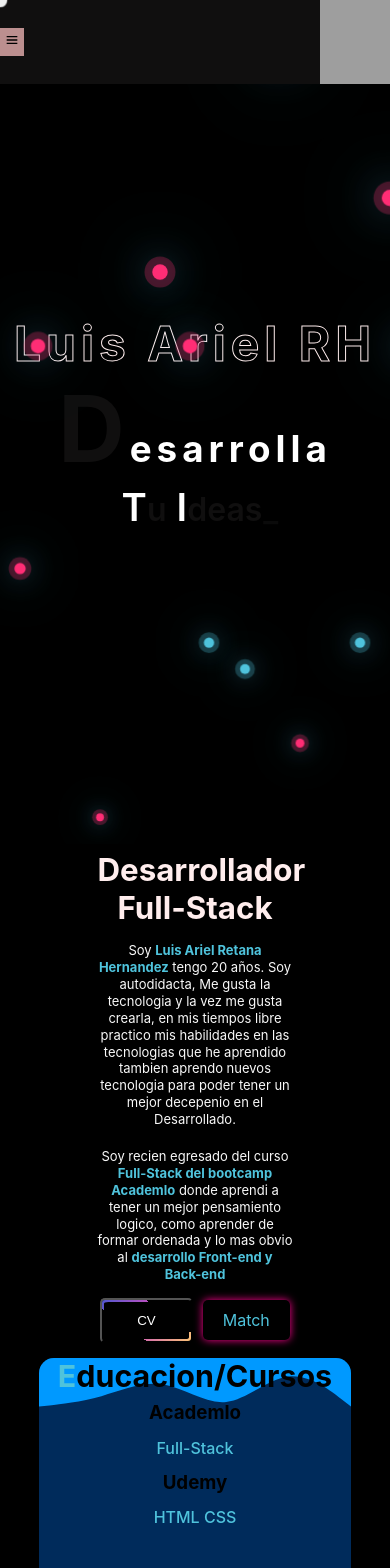
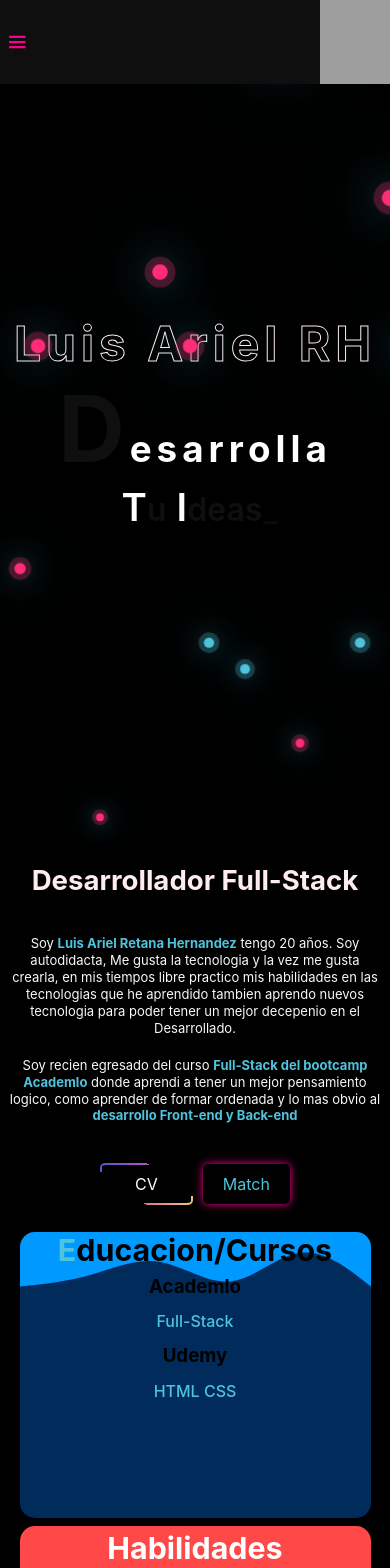
Before and after one commit to LuisArielRetanaHernadez/portafolio, a React (Create React App) app: page / in a window 390 px wide. Shown: the top 1568 px of the page. Built offline with nearby package versions, Linux system fonts and the light colour scheme; grey boxes are pictures that could not be loaded.

Commit message:
responsive, formulario contact, links de contact

```diff
--- a/src/App.css
+++ b/src/App.css
@@ -68,3 +68,9 @@ body, html {
 ::-webkit-scrollbar-track {
   background-color: #100F0F;
 }
+
+@media (max-width: 800px) {
+  .cursor-inner, .cursor-outer {
+    display: none;
+  }
+}
--- a/src/component/Footer/Footer.jsx
+++ b/src/component/Footer/Footer.jsx
@@ -2,11 +2,14 @@
 import "./Footer.css"
 
 const Footer = () => {
+
+    const mensaggeWhatsapp = "Hola, Que tal!";
+
     return (
         <section className="container-Footer">
-            {/* <svg className="wave" xmlns="http://www.w3.org/2000/svg" viewBox="0 0 1440 320">
+            <svg className="wave" xmlns="http://www.w3.org/2000/svg" viewBox="0 0 1440 320">
                 <path fill="#" fillOpacity="1" d="M0,128L48,128C96,128,192,128,288,106.7C384,85,480,43,576,48C672,53,768,107,864,138.7C960,171,1056,181,1152,160C1248,139,1344,85,1392,58.7L1440,32L1440,0L1392,0C1344,0,1248,0,1152,0C1056,0,960,0,864,0C768,0,672,0,576,0C480,0,384,0,288,0C192,0,96,0,48,0L0,0Z"></path>
-            </svg> */}
+            </svg>
             <div className="content-Footer">
                 <ul className="content-list-footer-logo">
                     <li>Copyright Luis Ariel Retana Hernandez</li>
@@ -15,17 +18,17 @@ const Footer = () => {
             <div className="content-icon-contact">
                 <ul>
                     <li>
-                        <a href="tel: 777">
+                        <a href={`https://wa.me/525585221996?text=${mensaggeWhatsapp}`} target="_black">
                             <img src="https://res.cloudinary.com/dqmkovsdy/image/upload/v1658781424/portafolio/icons/whatsapp_icon-icons.com_62756_jrot9j.ico" alt="icon de whatsapp"/>
                         </a>
                     </li>
                     <li>
-                        <a href="https://www.linkedin.com/in/luis-ariel-retanan-hernandez-b89334221/">
+                        <a href="https://www.linkedin.com/in/luis-ariel-retanan-hernandez-b89334221/" target="_black">
                             <img src="https://res.cloudinary.com/dqmkovsdy/image/upload/v1658781431/portafolio/icons/linkedin_icon-icons.com_65929_vl38ks.ico" alt="icon de whatsapp"/>
                         </a>
                     </li>
                     <li>
-                        <a href="mailto: developerluisarielrh@gmail.com">
+                        <a href="mailto: developerluisarielrh@gmail.com" target="_black">
                             <img src="https://res.cloudinary.com/dqmkovsdy/image/upload/v1658781436/portafolio/icons/4202011emailgmaillogomailsocialsocialmedia-115677_115624_ytnsqx.ico" alt="icon de whatsapp"/>
                         </a>
                     </li>
--- a/src/component/Home/AboutMe/AboutMe.css
+++ b/src/component/Home/AboutMe/AboutMe.css
@@ -86,8 +86,8 @@
     justify-content: center;
 }
 
-.container-buttons button {
-    padding: 13px 35px;
+.container-buttons .button-cv {
+    padding: 11px 35px;
     /* border: 1px solid #ff2d75; */
     border-radius: 5px;
     color: white;
@@ -101,10 +101,10 @@
     position: relative;
 }
 
-.container-buttons button p {
+.container-buttons .button-cv p {
     position: relative;
 }
-.container-buttons button::before {
+.container-buttons .button-cv::before {
     content: '';
     width: 120%;
     height: 80%;
@@ -113,13 +113,13 @@
     position: absolute;
     animation: Dowland 2s linear infinite;
 }
-.container-buttons button span {
+.container-buttons .button-cv span {
     border-radius: 5%;
     background-color: black;
     position: absolute;
     inset: 2px;
 }
-.container-buttons button p {
+.container-buttons .button-cv p {
     position: relative;
     z-index: 10;
 }
@@ -132,7 +132,7 @@
     }
 }
 
-.container-buttons a {
+.container-buttons .button-direction-contact {
     margin-left: 10px;
     padding: 10px 20px;
     border-radius: 5px;
@@ -144,7 +144,7 @@
     position: relative;
     /* background-color: blueviolet; */
 }
-.container-buttons a {
+.container-buttons .button-direction-contact {
     outline: none;
     display: flex;
     align-items: center;
@@ -157,7 +157,7 @@
     transition: all .01s;
 }
 
-.container-buttons a .about-me-contactcircle-1 {
+.container-buttons .button-direction-contact .about-me-contactcircle-1 {
     width: 10px;
     height: 10px;
     border-radius: 50%;
@@ -174,7 +174,7 @@
     right: -50%;
     transition: all 1s ease-in-out;
 }
-.container-buttons a .about-me-contactcircle-2 {
+.container-buttons .button-direction-contact .about-me-contactcircle-2 {
     width: 10px;
     height: 10px;
     border-radius: 50%;
@@ -191,17 +191,17 @@
     left: -50%;
     transition: all 1s ease-in-out;
 }
-.container-About-Me a:hover {
+.container-About-Me .button-direction-contact:hover {
     border: 0px;
 }
-.container-buttons a:hover .about-me-contactcircle-1{
+.container-buttons .button-direction-contact:hover .about-me-contactcircle-1{
     /* right: 50%;
     border-radius: 0px;
     width: 100%;
     height: 100%; */
     animation: circleAbout1 1s linear forwards;
 }
-.container-buttons a:hover .about-me-contactcircle-2{
+.container-buttons .button-direction-contact:hover .about-me-contactcircle-2{
     /* left: 50%;
     border-radius: 0px;
     width: 100%;
@@ -300,7 +300,7 @@
         color: #4fc3dc;
     }
 }
-.container-buttons a:hover p {
+.container-buttons .button-direction-contact:hover p {
     opacity: 0;
 }
 /* ########## media max-width: 800px ########### */
@@ -329,3 +329,25 @@
         display: none;
     }
 }
+/* ----------- media max-width: 450px ------------*/
+@media (max-width: 420px) {
+    /* ############ style of container-about-me ########### */
+    .container-About-Me {
+        height: 45vh;
+    }
+    /* ############ style of content-about-me-more ############# */
+    .content-About-Me-more {
+        width: 95%;
+    }
+    /* ############ style of title-about-me ############## */
+    .title-About-Me {
+        font-size: 0.75em;
+    }
+}
+/* ----------- media max-width: 380px ------------*/
+@media (max-width: 380px) {
+    /* ########### style of container-about-me ########## */
+    .container-About-Me {
+        height: 60vh;
+    }
+}
--- a/src/component/Home/AboutMe/AboutMe.jsx
+++ b/src/component/Home/AboutMe/AboutMe.jsx
@@ -1,6 +1,3 @@
-// react-router-dom
-import { Link } from "react-router-dom"
-
 // style of component AboutMe.jsx
 import "./AboutMe.css"
 
@@ -30,15 +27,15 @@ const AboutMe = () => {
                         </p>
                     </div>
                     <div className="container-buttons">
-                        <button>
+                        <a className="button-cv" href="https://drive.google.com/file/d/1LjtlgjeH50kzTx7hhaOHHcyXTOrmDXge/view?usp=sharing" target="_black">
                             <p>CV</p>
                             <span></span>
-                        </button>
-                        <Link to="contacto">
+                        </a>
+                        <a className="button-direction-contact" href="#Contact">
                             <p>Match</p>
                             <span className="about-me-contactcircle-1">G</span>
                             <span className="about-me-contactcircle-2">O</span>
-                        </Link>
+                        </a>
                     </div>
                 </div>
             </div>
--- a/src/component/Home/Contact/Contact.css
+++ b/src/component/Home/Contact/Contact.css
@@ -22,7 +22,7 @@
     height: 70%;
     margin: auto;
     border-radius: 15px;
-    /* background-color: #100F0F; */
+    background-color: #100F0F;
     display: flex;
     flex-direction: column;
     justify-content: center;
@@ -230,4 +230,10 @@
         margin-left: 3px;
         margin-right: 3px;
     }
+    .component-Contact-form form .form-Contact-textarea {
+        font-size: small;
+    }
+    .content-Contact-form {
+        width: 90%;
+    }
 }
--- a/src/component/Home/Contact/Contact.jsx
+++ b/src/component/Home/Contact/Contact.jsx
@@ -2,24 +2,27 @@
 import './Contact.css'
 
 const Contact = () => {
+
+    const mensaggeWhatsapp = "Hola, Que tal!";
+
     return (
         <section className="container-Contact" id="Contact">
             <div className="content-Contact-title">
                 <h2>Contacto</h2>
             </div>
             <div className="content-Contact-form">
-                <form>
+                <form action="https://formsubmit.co/developerluisarielrh@gmail.com" method="POST">
                     <div className="component-Contact-form">
-                        <input placeholder="Nombre"/>
+                        <input placeholder="Nombre" name="Nombre"/>
                     </div>
                     <div className="component-Contact-form">
-                        <input placeholder="Asunto"/>
+                        <input placeholder="Asunto" name="Asunto" />
                     </div>
                     <div className="component-Contact-form">
-                        <input placeholder="Correo"/>
+                        <input placeholder="Correo" name="Correo"/>
                     </div>
                     <div className="component-Contact-form form-Contact-textarea">
-                        <textarea placeholder="Mensaje"/>
+                        <textarea placeholder="Mensaje" name="Mensaje"/>
                     </div>
                     <div className="component-button-Contact-form">
                         <button>
@@ -32,17 +35,17 @@ const Contact = () => {
             <div className="content-icon-contact">
                 <ul>
                     <li>
-                        <a href="tel: 777">
+                        <a href={`https://wa.me/525585221996?text=${mensaggeWhatsapp}`} target="_black">
                             <img src="https://res.cloudinary.com/dqmkovsdy/image/upload/v1658781424/portafolio/icons/whatsapp_icon-icons.com_62756_jrot9j.ico" alt="icon de whatsapp"/>
                         </a>
                     </li>
                     <li>
-                        <a href="https://www.linkedin.com/in/luis-ariel-retanan-hernandez-b89334221/">
+                        <a href="https://www.linkedin.com/in/luis-ariel-retanan-hernandez-b89334221/" target="_black">
                             <img src="https://res.cloudinary.com/dqmkovsdy/image/upload/v1658781431/portafolio/icons/linkedin_icon-icons.com_65929_vl38ks.ico" alt="icon de whatsapp"/>
                         </a>
                     </li>
                     <li>
-                        <a href="mailto: developerluisarielrh@gmail.com">
+                        <a href="mailto: developerluisarielrh@gmail.com" target="_black">
                             <img src="https://res.cloudinary.com/dqmkovsdy/image/upload/v1658781436/portafolio/icons/4202011emailgmaillogomailsocialsocialmedia-115677_115624_ytnsqx.ico" alt="icon de whatsapp"/>
                         </a>
                     </li>
--- a/src/component/Home/Proyects/Proyects.jsx
+++ b/src/component/Home/Proyects/Proyects.jsx
@@ -8,27 +8,37 @@ const Proyects = () => {
         {
             viewUrl: "https://wonderful-carson-a3e9a2.netlify.app/",
             img: "https://res.cloudinary.com/dqmkovsdy/image/upload/v1659072097/portafolio/fondo_proyectos/fondo_rick_y_morty_1_sniszz.png",
-            title: "Riky y Morty (Front-end)"
+            github: "https://github.com/LuisArielRetanaHernadez/proyecto_rick_y_morty",
+            title: "Riky y Morty (Front-end)",
+            back_end: false,
         },
         {
-            viewUrl: "https://wonderful-carson-a3e9a2.netlify.app/",
+            viewUrl: "https://loving-payne-b4732b.netlify.app/",
+            github: "https://github.com/LuisArielRetanaHernadez/ecommerce-app",
             img: "https://res.cloudinary.com/dqmkovsdy/image/upload/v1659071893/portafolio/fondo_proyectos/fondo_ecommerce_front-end_1_rraxjg.png",
-            title: "Ecommerce (Front-end)"
+            title: "Ecommerce (Front-end)",
+            back_end: false,
         },
         {
-            viewUrl: "https://wonderful-carson-a3e9a2.netlify.app/",
+            viewUrl: "https://vigilant-borg-32051c.netlify.app/",
             img: "https://res.cloudinary.com/dqmkovsdy/image/upload/v1659072361/portafolio/fondo_proyectos/fondo_ToDo_front-end_1_q8e8xh.png",
-            title: "ToDo (front-end)"
+            github: "https://github.com/LuisArielRetanaHernadez/ToDo",
+            title: "ToDo (front-end)",
+            back_end: false,
         },
         {
-            viewUrl: "https://wonderful-carson-a3e9a2.netlify.app/",
+            viewUrl: "https://teal-cassata-a815d0.netlify.app/",
             img: "https://res.cloudinary.com/dqmkovsdy/image/upload/v1659072876/portafolio/fondo_proyectos/fondo_torres_hanoi_front-end_1_wmguqu.png",
-            title: "Torres de Hanoi (front-end)"
+            github: "https://github.com/LuisArielRetanaHernadez/torres-hanoi",
+            title: "Torres de Hanoi (front-end)",
+            back_end: false,
         },
         {
-            viewUrl: "http",
+            viewUrl: "",
             img: "https://res.cloudinary.com/dqmkovsdy/image/upload/v1659077051/portafolio/fondo_proyectos/fondo_ecommerce_back-end_1_infxjn.png",
-            title: "Api Ecommerce (front-end)"
+            github: "https://github.com/LuisArielRetanaHernadez/ecommerce",
+            title: "Api Ecommerce (back-end)",
+            back_end: true,
         }
     ]
 
@@ -42,8 +52,8 @@ const Proyects = () => {
                     proyects.map((x, i) =>
                         <div style={{"backgroundImage": `url(${x.img})`}} className="proyect" key={i}>
                             <div className="content-link-proyect">
-                                <a href={x.viewUrl}>ver Demo</a>
-                                <a href="http/">Codigo</a>
+                                {x.viewUrl ? <a href={x.viewUrl} target="_black">ver Demo</a> : null }
+                                <a href={x.github} target="_black">Codigo</a>
                                 <strong>{x.title}</strong>
                             </div>
                         </div>
--- a/src/component/Home/Skills/Skills.css
+++ b/src/component/Home/Skills/Skills.css
@@ -194,3 +194,18 @@
         width: 15%;
     }
 }
+
+/* ----------- media max-width: 400px ---------- */
+@media (max-width: 400px) {
+    .content-about-education, .content-skills {
+        width: 90%;
+        margin-top: 0.5rem;
+        border-radius: 15px;
+    }
+    .content-icon-skill {
+        width: 16%;
+    }
+    .content-icon-skill p {
+        font-size: small;
+    }
+}
--- a/src/component/Home/Skills/Skills.jsx
+++ b/src/component/Home/Skills/Skills.jsx
@@ -50,7 +50,7 @@ const Skills = () => {
         <section className="container-skills" id="Skills">
             <div className="content-about-education">
                 <svg className="curve-about-education" xmlns="http://www.w3.org/2000/svg" viewBox="0 0 1440 320">
-                    <path fill="#0099ff" fill-opacity="1" d="M0,224L48,218.7C96,213,192,203,288,176C384,149,480,107,576,122.7C672,139,768,213,864,202.7C960,192,1056,96,1152,85.3C1248,75,1344,149,1392,186.7L1440,224L1440,0L1392,0C1344,0,1248,0,1152,0C1056,0,960,0,864,0C768,0,672,0,576,0C480,0,384,0,288,0C192,0,96,0,48,0L0,0Z">
+                    <path fill="#0099ff" fillOpacity="1" d="M0,224L48,218.7C96,213,192,203,288,176C384,149,480,107,576,122.7C672,139,768,213,864,202.7C960,192,1056,96,1152,85.3C1248,75,1344,149,1392,186.7L1440,224L1440,0L1392,0C1344,0,1248,0,1152,0C1056,0,960,0,864,0C768,0,672,0,576,0C480,0,384,0,288,0C192,0,96,0,48,0L0,0Z">
                     </path>
                 </svg>
                 <h3>Educacion/Cursos</h3>
--- a/src/layout/Menu/Menu.layout.css
+++ b/src/layout/Menu/Menu.layout.css
@@ -60,16 +60,18 @@
 }
 /* button menu */
 .button-menu {
-    background-color: rosybrown;
+    /* background-color: rosybrown; */
+    border-radius: 50%;
     display: none;
 }
+
 
 /* max-width 800 */
 @media (max-width: 800px) {
     /* contenido principal del menu */
     .content-menu nav ul {
         margin-right: 0.20rem;
-        background-color:darkcyan
+        background-color: #100F0F;
     }
     /* logootipo */
     .content-menu .logotipo-menu {
@@ -84,15 +86,26 @@
 /* max-width: 650px */
 @media (max-width: 650px) {
     .button-menu {
+        width: 7%;
+        height: 50%;
         padding: 0.25rem;
-        display: block;
+        display: flex;
+        align-items: center;
+        justify-content: center;
+    }
+    .icon-burgegle {
+        width: 90%;
+        height: 90%;
+        color: #FF008E;
     }
     .content-menu nav ul {
         width: 80%;
         height: calc(100vh - 10%);
-        display: none;
+        display: block;
         position: absolute;
         top: 100%;
+        /* right: 100%; */
+        transition: all 1s ease;
     }
     .content-menu nav ul li{
         margin: 1rem 0 0 0;
@@ -102,4 +115,12 @@
     .content-menu nav ul li a {
         background-color:black;
     }
+
+    .hidden-menu {
+        right: 100%;
+    }
+    .show-menu {
+        right: 20%;
+    }
+
 }
--- a/src/layout/Menu/Menu.layout.jsx
+++ b/src/layout/Menu/Menu.layout.jsx
@@ -1,5 +1,5 @@
-// style of Menu.layout.jsx
-import "./Menu.layout.css"
+// react-hooks
+import { useRef } from "react";
 
 // react-router-dom
 import { Outlet, useLocation } from "react-router-dom";
@@ -10,18 +10,44 @@ import { BiMenu } from "react-icons/bi";
 // component Footer.jsx
 import Footer from "../../component/Footer/Footer";
 
+// style of Menu.layout.jsx
+import "./Menu.layout.css"
+
 const Menu = () => {
+
+    // react-router-dom
     let location = useLocation()
-    // console.log(location)
+
+    // useRef
+    const menu = useRef()
+
+    const btnMenu = () => {
+
+        if(!menu.current) return
+
+        if (menu.current.className === "hidden-menu") {
+
+            menu.current.classList.remove("hidden-menu");
+            menu.current.classList.add("show-menu");
+            return
+        }
+
+        if (menu.current.className === "show-menu") {
+
+            menu.current.classList.remove("show-menu");
+            menu.current.classList.add("hidden-menu");
+            return
+        }
+    }
     return (
         <section className="container-menu">
             <div className="content-menu">
                 <nav>
-                    <span className="button-menu"> <BiMenu /> </span>
+                    <span className="button-menu" onClick={() => btnMenu()}> <BiMenu className="icon-burgegle" /> </span>
                     <div className="logotipo-menu">
                         <img src="https://res.cloudinary.com/dqmkovsdy/image/upload/v1658440805/portafolio/Logotipo_Transparente_xsohr7.png" alt="Logotipo"/>
                     </div>
-                    <ul>
+                    <ul className="hidden-menu" ref={menu}>
                         <li><a className={location.hash === "#Main" ? "activeLink" : ""} href="#Main">Principal</a></li>
 
                         <li><a className={location.hash === "#About" ? "activeLink" : ""} href="#About">Sobre mi</a></li>
```
